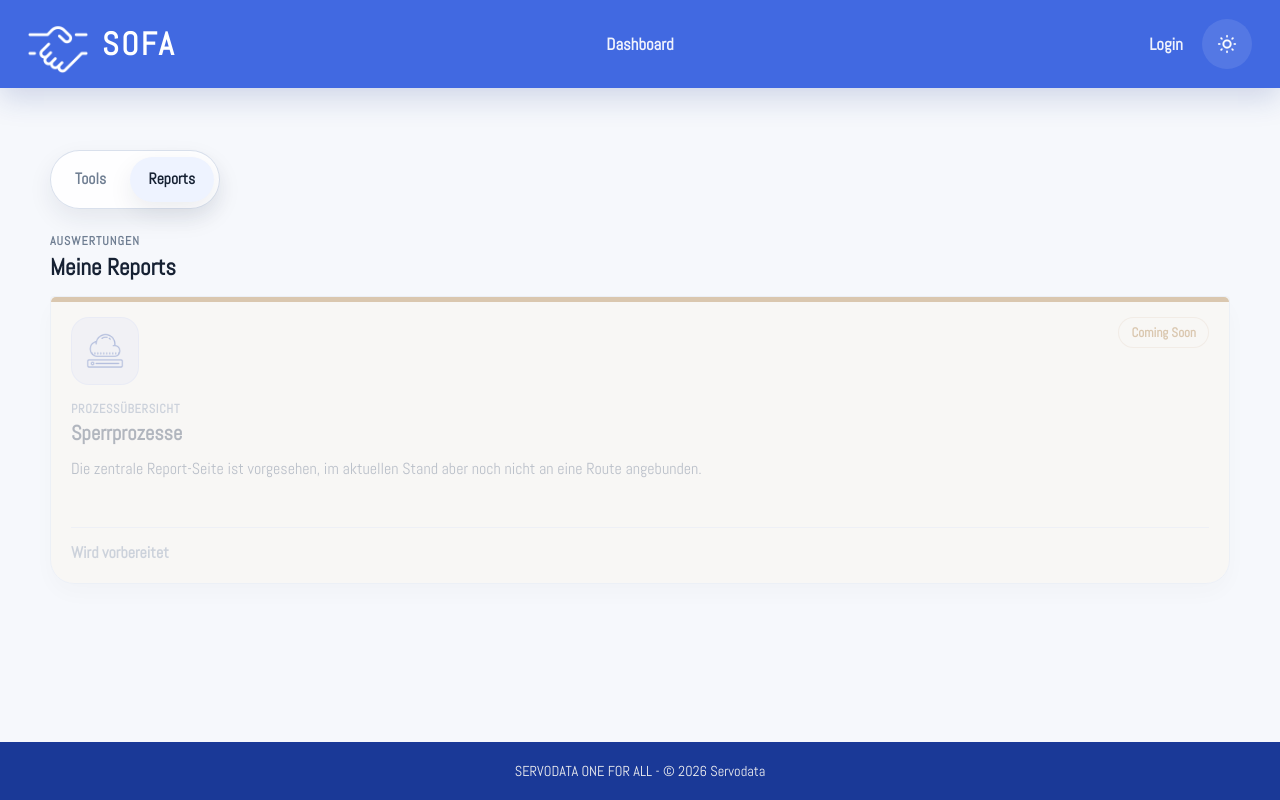
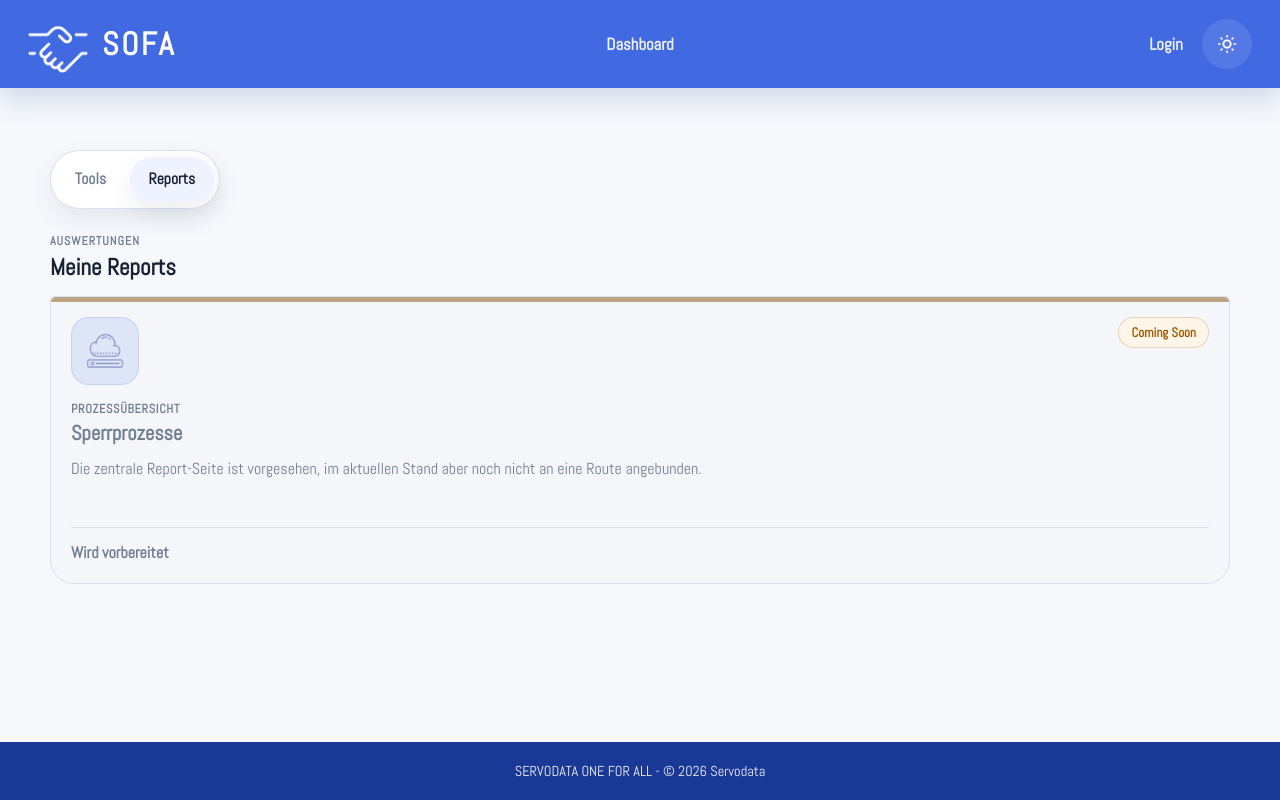
Before and after one commit to tgiabel/iam-system, a Python web app: template app/templates/tools.html in a window 1280 px wide, after a click on "Reports". Run offline with Jinja, Linux system fonts and the light colour scheme; the template is opened without the code that fills it, so the values that code supplies are empty.

Commit message:
style: keep surfaces opaque over the themed background
Das Servodata-Thema legt ein helles Bild hinter den Inhalt. Ueberall dort,
wo eine Flaeche nur zu 82 bis 98 Prozent deckend war, schien es durch und
hellte Karten, Modalfelder und Tabellen ungleichmaessig auf.

- `--main-background-blend: multiply` im Thema, damit das Bild gegen die
  dunkle Seitenfarbe multipliziert wird statt sie aufzuhellen. Der Standard
  bleibt `normal`, andere Themen aendern sich dadurch nicht.
- Die `color-mix(... transparent)`-Flaechen in ui.css, tools_overview.css und
  ivr_report.css werden voll deckend.
- Deaktivierte Uebersichtskarten arbeiten nicht mehr mit `opacity: 30%`. Ein
  pauschaler Alphawert nimmt Rand, Schatten und Text gleichmaessig mit und
  laesst das Hintergrundbild durch die Karte hindurchscheinen; stattdessen
  gedaempfte Flaeche und gedaempfte Textfarben.

Co-Authored-By: Claude Opus 5 <noreply@anthropic.com>

```diff
--- a/app/static/css/_.css
+++ b/app/static/css/_.css
@@ -77,6 +77,7 @@
     --main-background-size: auto;
     --main-background-repeat: repeat;
     --main-background-position: center top;
+    --main-background-blend: normal;
 
     /* Status Colors */
     --status-blue-bg: #e6f7ff;
@@ -255,6 +256,9 @@ html[data-theme="servodata"] {
     --main-background-size: 520px auto;
     --main-background-repeat: repeat;
     --main-background-position: center top;
+    /* Zwei Layer: das helle Entenbild wird gegen die dunkle Seitenfarbe
+       multipliziert, damit der Hintergrund dunkel bleibt (kein Verlauf). */
+    --main-background-blend: multiply;
     --btn-primary-bg: #3857b2;
     --btn-primary-hover-bg: #4364c0;
     --btn-primary-border: rgba(143, 176, 255, 0.34);
@@ -299,6 +303,7 @@ main {
     background-size: var(--main-background-size);
     background-repeat: var(--main-background-repeat);
     background-position: var(--main-background-position);
+    background-blend-mode: var(--main-background-blend);
     transition: background-color 0.2s ease, color 0.2s ease;
 }
 
--- a/app/static/css/ivr_report.css
+++ b/app/static/css/ivr_report.css
@@ -175,7 +175,7 @@
 .ivr-report-table-card .table-wrapper {
     width: 100%;
     max-width: 100%;
-    background: transparent;
+    background: var(--ui-surface-card);
     box-shadow: none;
     border-radius: var(--ui-radius-sm);
     border: 1px solid var(--ui-border);
--- a/app/static/css/tools_overview.css
+++ b/app/static/css/tools_overview.css
@@ -20,8 +20,8 @@
     width: fit-content;
     padding: 0.35rem;
     border-radius: 999px;
-    background: color-mix(in srgb, var(--ui-surface-card) 82%, transparent);
-    border: 1px solid color-mix(in srgb, var(--ui-border) 95%, transparent);
+    background: var(--ui-surface-card);
+    border: 1px solid var(--ui-border);
     box-shadow: var(--ui-shadow-sm);
 }
 
@@ -106,19 +106,33 @@
 }
 
 .report-card {
-    background-color: var(--ui-orange-bg);
+    background-color: var(--ui-surface-card);
 }
 
 .report-card::before {
     background-color: var(--ui-orange-text);
 }
 
+/* Deaktivierte Cards bleiben deckend; der Inaktiv-Zustand kommt ueber
+   gedaempfte Flaeche und Textfarben statt ueber Transparenz. */
 .overview-card-disabled {
-    opacity: 30%;
+    background-color: var(--ui-surface-muted);
+    box-shadow: none;
 }
 
 .overview-card-disabled::before {
-    background-color: var(--ui-orange-text);
+    background-color: color-mix(in srgb, var(--ui-orange-text) 45%, var(--ui-border));
+}
+
+.overview-card-disabled .overview-card-kicker,
+.overview-card-disabled .overview-card-title,
+.overview-card-disabled .overview-card-copy,
+.overview-card-disabled .overview-card-cta {
+    color: var(--ui-text-muted);
+}
+
+.overview-card-disabled .overview-card-icon {
+    opacity: 0.45;
 }
 
 .overview-card-top {
@@ -207,7 +221,7 @@
     height: 2.25rem;
     border-radius: 999px;
     border: 1px solid var(--ui-border);
-    background: color-mix(in srgb, var(--ui-surface-card) 85%, transparent);
+    background: var(--ui-surface-card);
     color: var(--ui-text-muted);
     cursor: pointer;
     transition: transform 0.18s ease, color 0.18s ease, border-color 0.18s ease;
--- a/app/static/css/ui.css
+++ b/app/static/css/ui.css
@@ -339,7 +339,7 @@
     gap: 0.5rem;
     padding: 0.65rem 1.75rem;
     border-top: 1px solid color-mix(in srgb, var(--ui-border) 92%, transparent);
-    background: color-mix(in srgb, var(--ui-surface-card) 96%, transparent);
+    background: var(--ui-surface-card);
 }
 
 .ui-bulk-bar {
@@ -371,7 +371,7 @@
     height: 2.75rem;
     border: 1px solid var(--ui-border);
     border-radius: 999px;
-    background: color-mix(in srgb, var(--ui-surface-card) 85%, transparent);
+    background: var(--ui-surface-card);
     color: var(--ui-text-strong);
     font-size: 1.5rem;
     line-height: 1;
@@ -520,7 +520,7 @@
     width: 100%;
     border: 1px solid var(--ui-border);
     border-radius: 16px;
-    background: color-mix(in srgb, var(--ui-surface-card) 98%, transparent);
+    background: var(--ui-surface-card);
     color: var(--ui-text-strong);
     padding: 0.9rem 1rem;
     font-size: 1rem;
```
